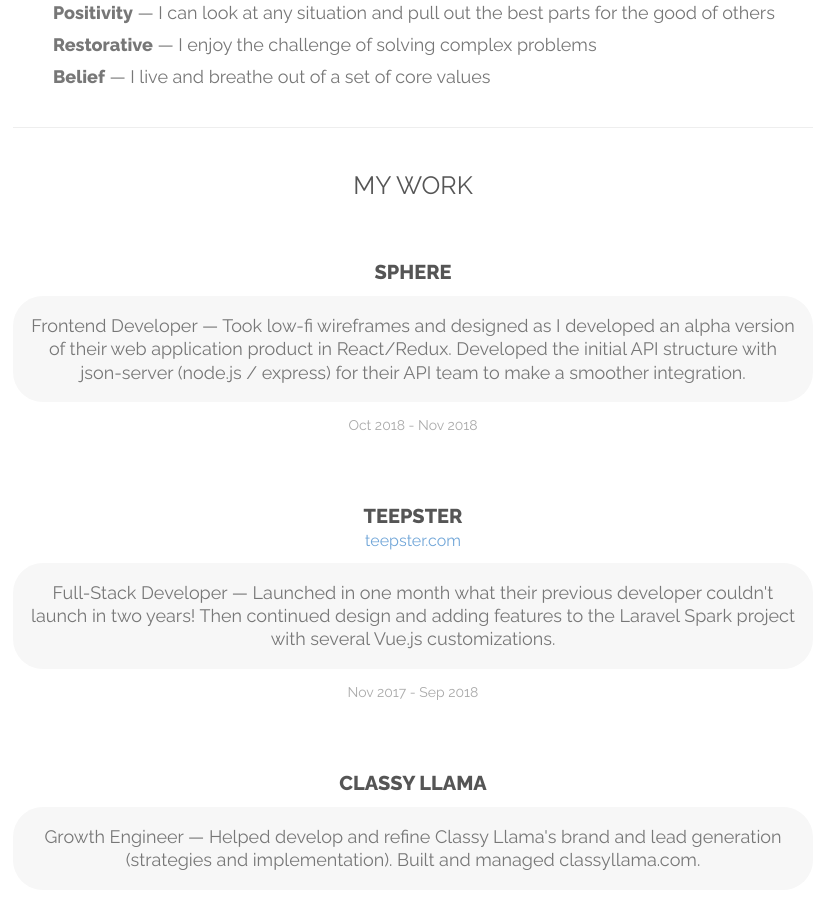
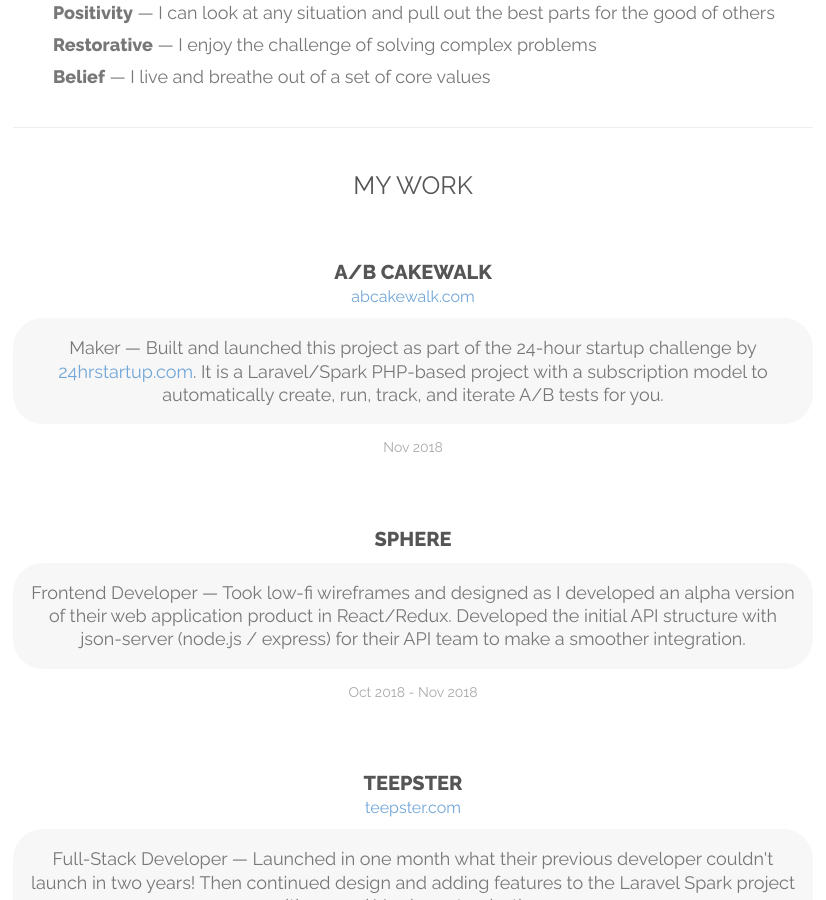
Before and after one commit to kevnk/kevnk.github.io, a Jekyll site: the page built from resume/index.html, in a window 1280 px wide and 900 px high, scrolled down 657 px. Shown: the whole window, without its empty margins (227-1053 px from the left). Built offline with Jekyll 4.4.1, drawn with Linux system fonts in a browser that asks for light colours; comment, search, counter and statistics services are not loaded; some of the changed text lies outside the part shown.

Commit message:
update resume

```diff
--- a/resume/index.html
+++ b/resume/index.html
@@ -53,6 +53,12 @@
     <section id="perspectives">
         <h4 class="about-title">My Work</h4>
         <div id="work">
+            <div class="clearfix" id="abcakewalk">
+                <h5 class="about-subtitle">A/B Cakewalk<br /><a target="_blank" href="https://abcakewalk.com">abcakewalk.com</a></h5>
+                <blockquote class="thought">Maker &mdash; Built and launched this project as part of the 24-hour startup challenge by <a href="https://24hrstartup.com/kevin-kirchner" target="_blank" rel="noopener">24hrstartup.com</a>.
+                    It is a Laravel/Spark PHP-based project with a subscription model to automatically create, run, track, and iterate A/B tests for you.</blockquote>
+                <p class="suggestion">Nov 2018</p>
+            </div>
             <div class="clearfix" id="sphere">
                 <h5 class="about-subtitle">SPHERE</h5>
                 <blockquote class="thought">Frontend Developer &mdash; Took low-fi wireframes and designed as I
@@ -137,6 +143,11 @@
                 <p class="suggestion">Jul 2007 - Aug 2008</p>
             </div>
             <!-- Personal Projects -->
+            <div class="clearfix" id="fiveforfifteen">
+                <h5 class="about-subtitle">5for15<br /><small>(Personal Project)</small><a target="_blank" href="https://www.kevnk.com/5for15/#/">kevnk.com/5for15</a></h5>
+                <blockquote class="thought">Maker &mdash; Designed and developed a Vue.js PWA for tracking a simple 15-minute workout each day</blockquote>
+                <p class="suggestion">Jun 2018</p>
+            </div>
             <div class="clearfix" id="mytdee">
                 <h5 class="about-subtitle">MyTDEE<br /><small>(Personal Project)</small><a target="_blank" href="http://mytdee.com">mytdee.com</a></h5>
                 <blockquote class="thought">UI Developer &mdash; Developed a user-friendly, mobile-friendly web-app
```
